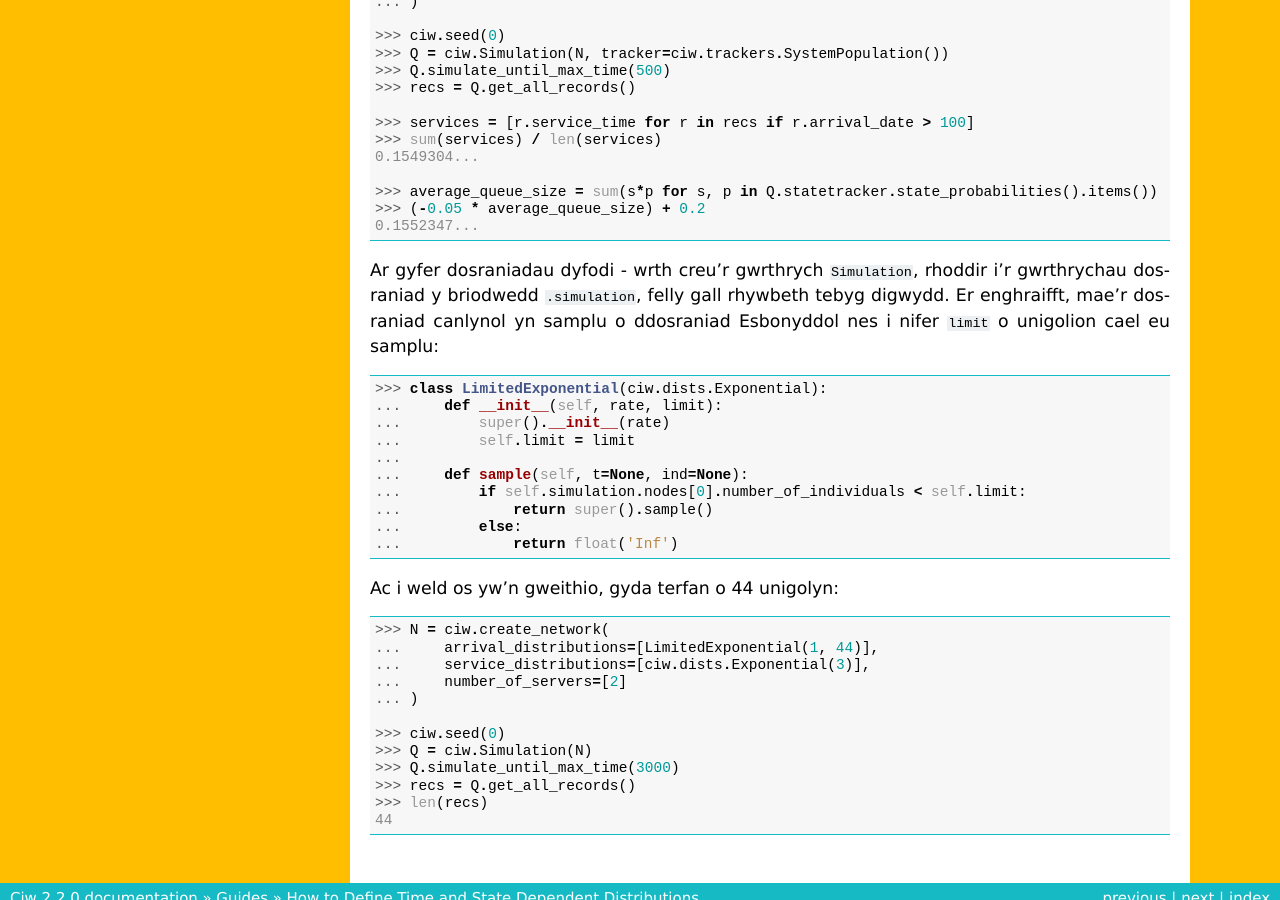
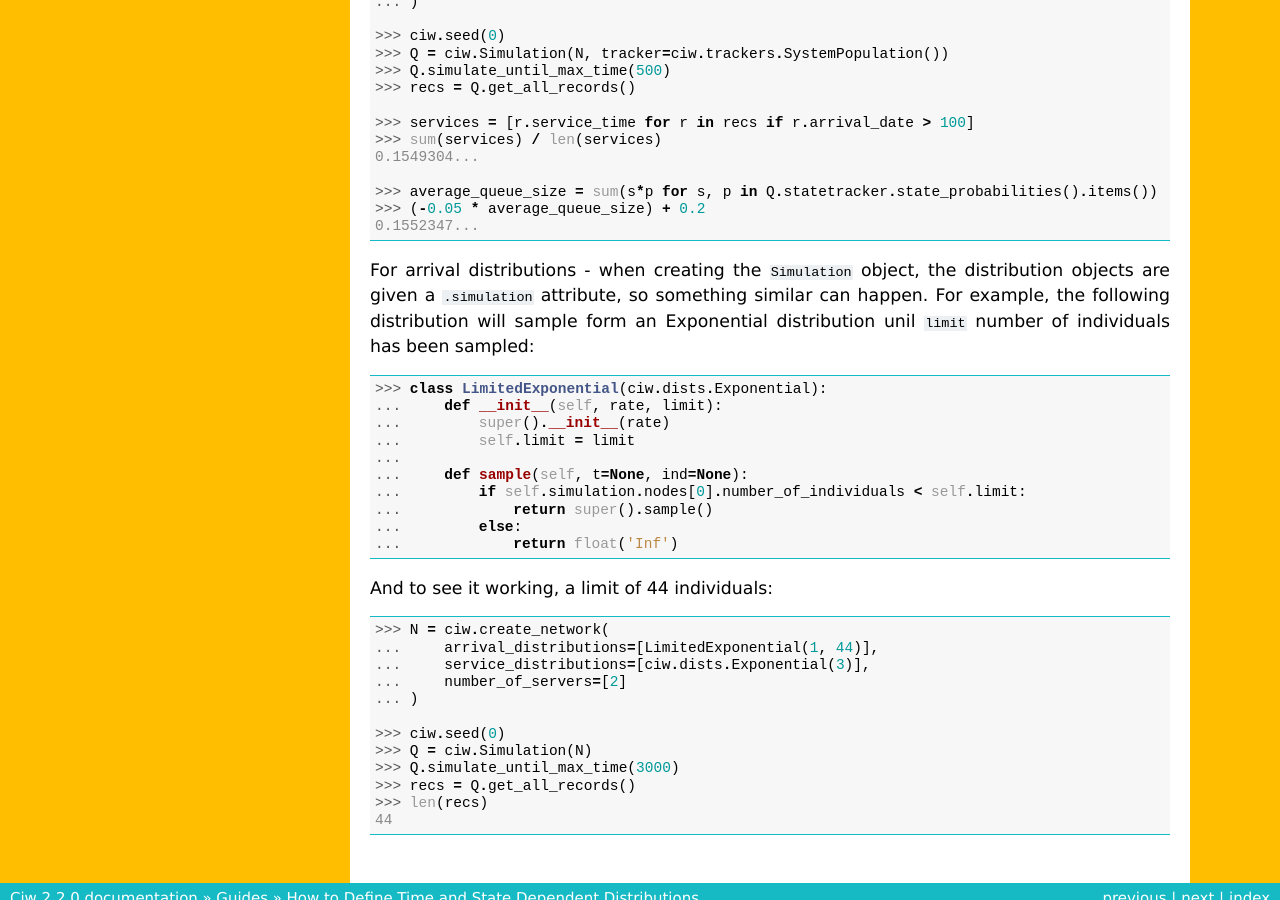
Before and after one commit to CiwPython/Ciw, a Sphinx documentation site: the page built from docs/Guides/time_dependent.rst, in a window 1280 px wide and 900 px high, scrolled down 2288 px. Built offline with Sphinx 7.4.7, drawn with Linux system fonts in a browser that asks for light colours; pages that are not in the unit, such as notebooks, are missing from menus.

Commit message:
replace welsh text with english

```diff
--- a/docs/Guides/time_dependent.rst
+++ b/docs/Guides/time_dependent.rst
@@ -119,7 +119,7 @@ Now to test if this is working, the average service time should be roughly equal
     >>> (-0.05 * average_queue_size) + 0.2
     0.1552347...
 
-Ar gyfer dosraniadau dyfodi - wrth creu'r gwrthrych :code:`Simulation`, rhoddir i'r gwrthrychau dosraniad y briodwedd :code:`.simulation`, felly gall rhywbeth tebyg digwydd. Er enghraifft, mae'r dosraniad canlynol yn samplu o ddosraniad Esbonyddol nes i nifer :code:`limit` o unigolion cael eu samplu::
+For arrival distributions - when creating the :code:`Simulation` object, the distribution objects are given a :code:`.simulation` attribute, so something similar can happen. For example, the following distribution will sample form an Exponential distribution unil :code:`limit` number of individuals has been sampled::
 
     >>> class LimitedExponential(ciw.dists.Exponential):
     ...     def __init__(self, rate, limit):
@@ -132,7 +132,7 @@ Ar gyfer dosraniadau dyfodi - wrth creu'r gwrthrych :code:`Simulation`, rhoddir
     ...         else:
     ...             return float('Inf')
 
-Ac i weld os yw'n gweithio, gyda terfan o 44 unigolyn::
+And to see it working, a limit of 44 individuals::
 
     >>> N = ciw.create_network(
     ...     arrival_distributions=[LimitedExponential(1, 44)],
```
